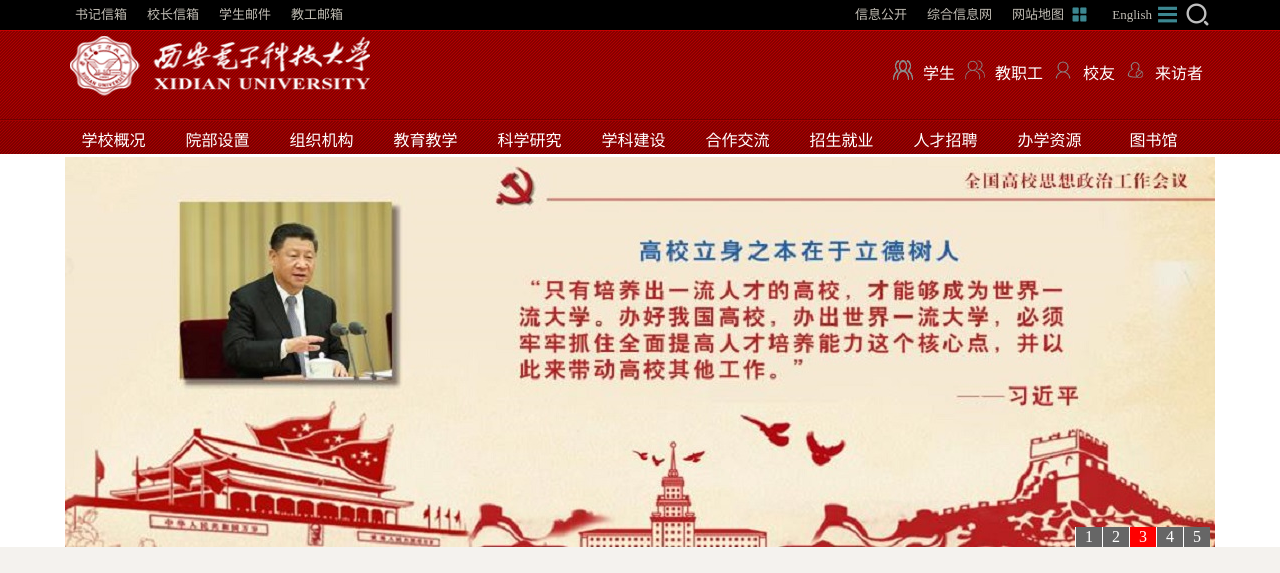
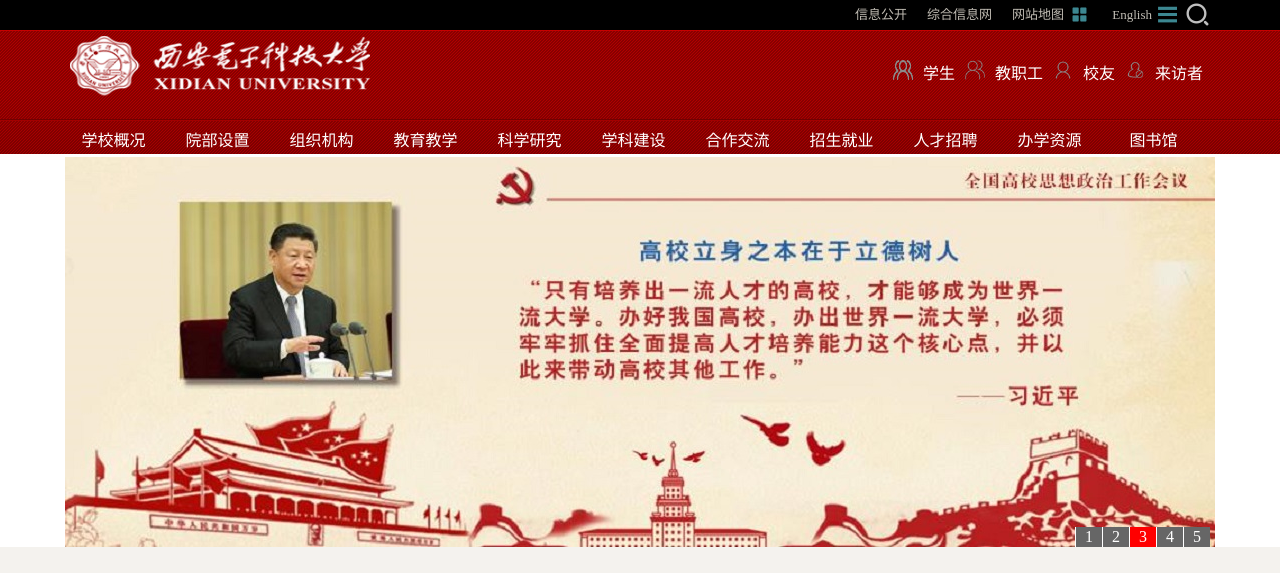
Before and after one commit to myy511/school, a plain HTML site: page school.html in a window 1280 px wide. Shown: the top 573 px of the page. Drawn offline with Linux system fonts and the light colour scheme.

Commit message:
Remove the nav bar

```diff
--- a/school.html
+++ b/school.html
@@ -9,12 +9,7 @@
 <body>
 <div id="head_one">
 	<div class="main">
-		<ul class="top_one">
-				<li><a href="#">书记信箱</a></li>
-				<li><a href="#">校长信箱</a></li>
-				<li><a href="#">学生邮件</a></li>
-				<li><a href="#">教工邮箱</a></li>
-		</ul>
+
 		<ul class="top_two">
 			<div class="top_three">
 			<li><a href="#">信息公开</a></li>
```
